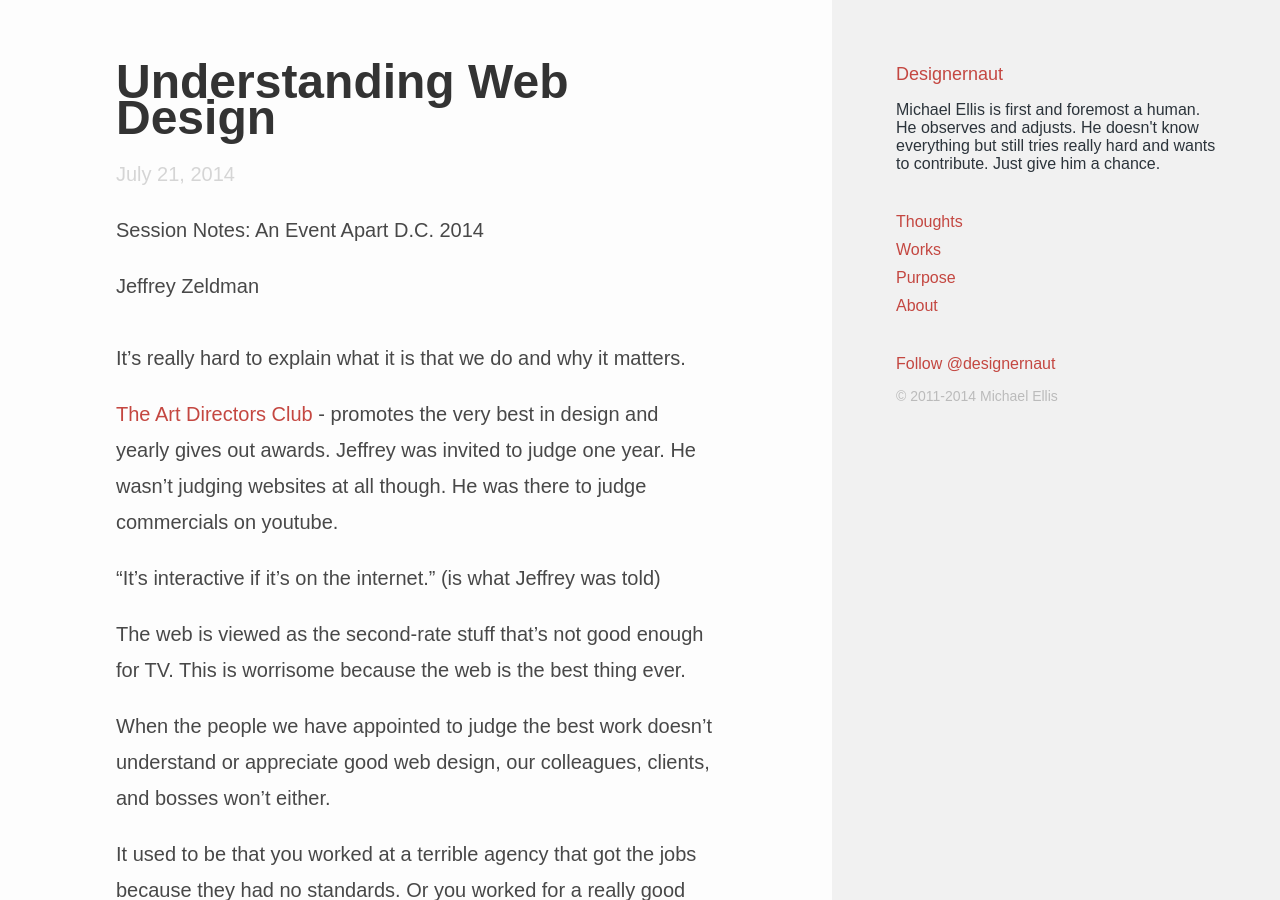
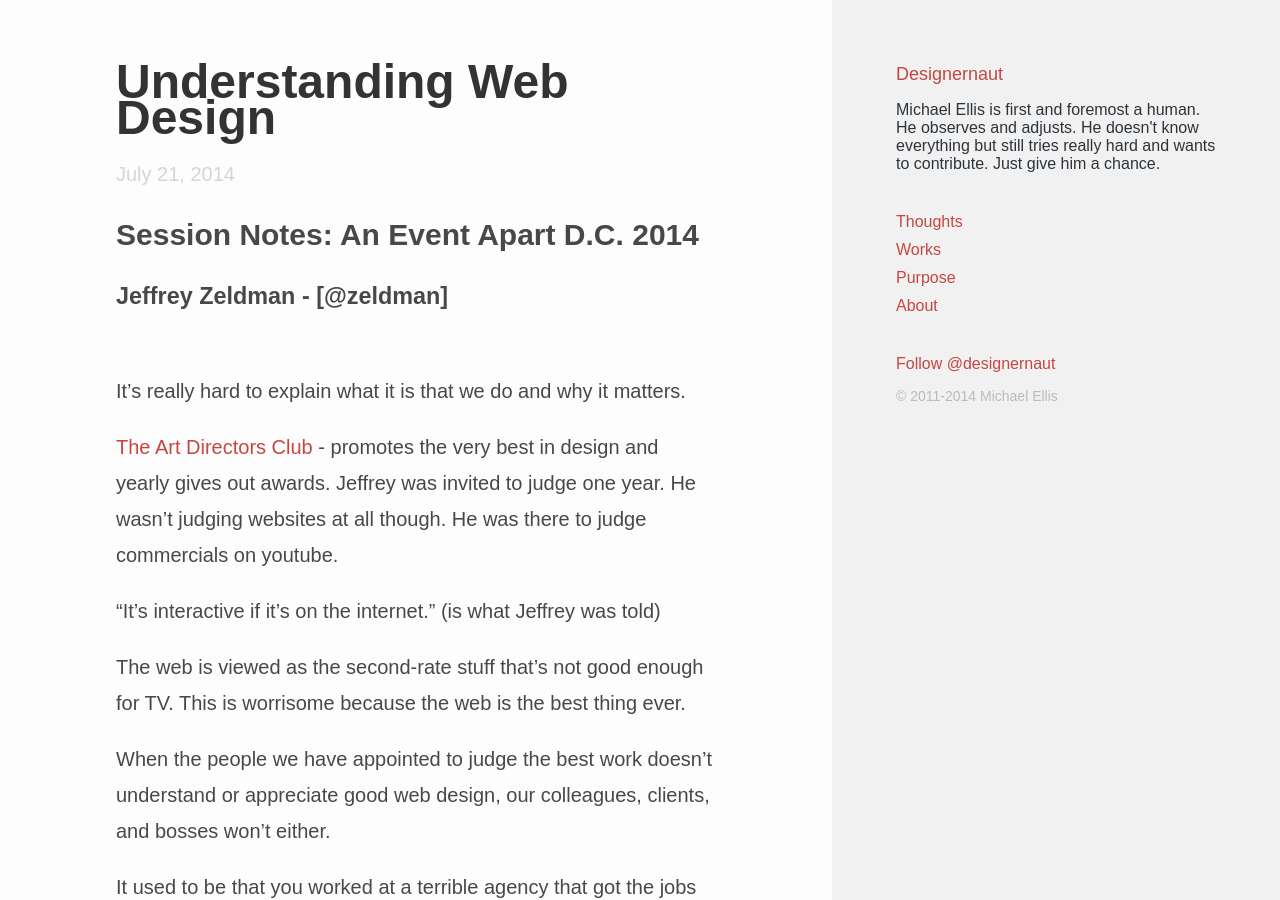
Before and after one commit to designernaut/designernaut, a Jekyll site: the page built from _posts/2014-07-21-understanding-web-design.markdown, in a window 1280 px wide and 900 px high. Built offline with Jekyll 4.4.1, drawn with Linux system fonts in a browser that asks for light colours; Markdown is read by kramdown in place of the engine named in the settings.

Commit message:
AEA Session Notes - Jeffrey Zeldman

```diff
--- a/_posts/2014-07-21-understanding-web-design.markdown
+++ b/_posts/2014-07-21-understanding-web-design.markdown
@@ -5,10 +5,10 @@ date:   2014-07-21 09:00:00
 categories:
 ---
 
-Session Notes: An Event Apart D.C. 2014
+## Session Notes: An Event Apart D.C. 2014
 
 
-Jeffrey Zeldman
+### Jeffrey Zeldman - [@zeldman]
 <br>
 It's really hard to explain what it is that we do and why it matters.
 
@@ -44,7 +44,7 @@ Facebook approached mobile as a technology problem, when it was really a design
 - Great web design delights.
 <br>
 
-How to spread the word:
+### How to spread the word:
 
 - Represent the profession.
 - Don't wait to be asked. Don't be at the end of the food chain.
```
